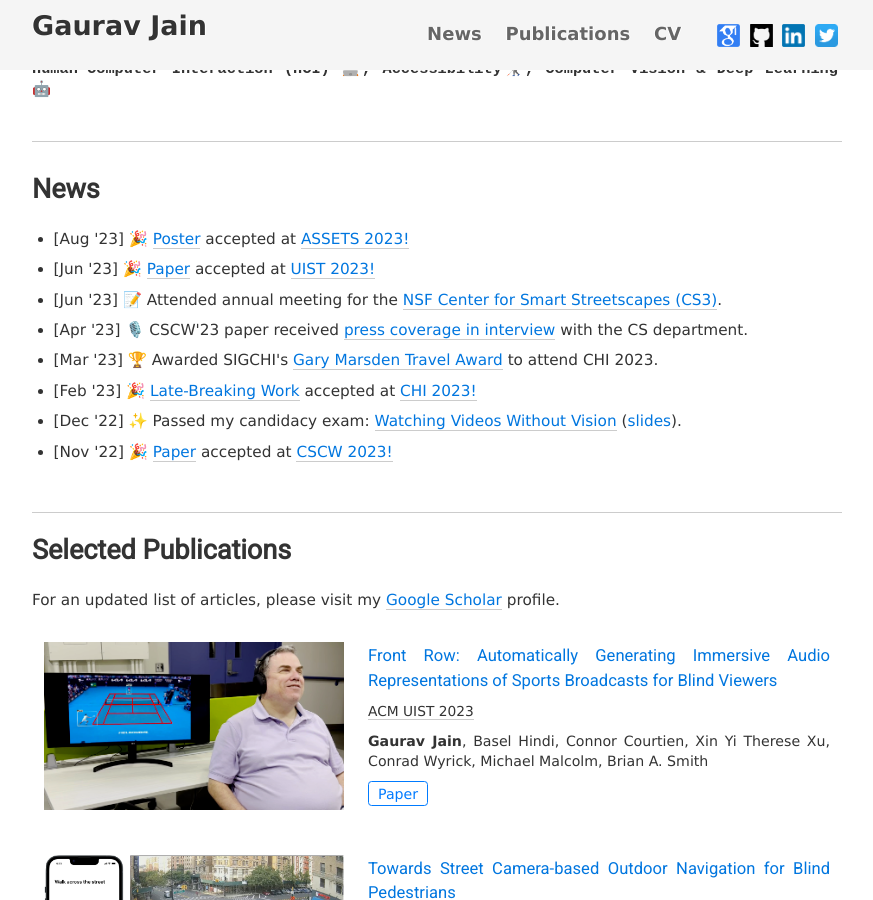
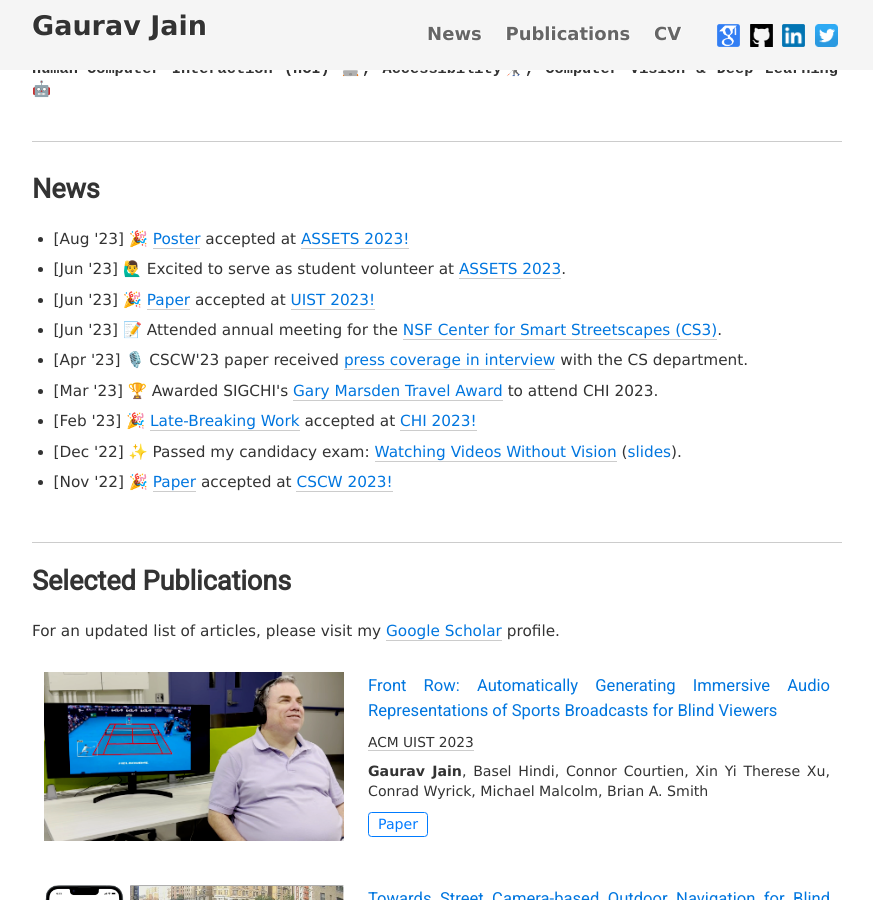
Before and after one commit to Gaurav1302/gaurav1302.github.io, a Jekyll site: the page built from index.html, in a window 1280 px wide and 900 px high, scrolled down 435 px. Shown: the whole window, without its empty margins (203-1076 px from the left). Built offline with Jekyll 4.4.1, drawn with Linux system fonts in a browser that asks for light colours; nearby versions of some CDN libraries.

Commit message:
added Assets SV

```diff
--- a/index.html
+++ b/index.html
@@ -77,6 +77,11 @@ tags: about
               <li>
                 <p> <span class="news_date">[Aug '23] </span> <span role="img" aria-label="Confetti">🎉</span>
                   <a href="https://gaurav1302.github.io/files/ASSETS_preprint.pdf" class="uline-black">Poster</a> accepted at <a href="https://assets23.sigaccess.org/"; class="uline-black">ASSETS 2023!</a>
+                </p>
+              </li>
+              <li>
+                <p> <span class="news_date">[Jun '23] </span> <span role="img" aria-label="Person raising hand">🙋‍♂️</span>
+                  Excited to serve as student volunteer at <a href="https://assets23.sigaccess.org/"; class="uline-black">ASSETS 2023</a>.
                 </p>
               </li>
               <li>
```
Also changed, not shown: 2 other files.
